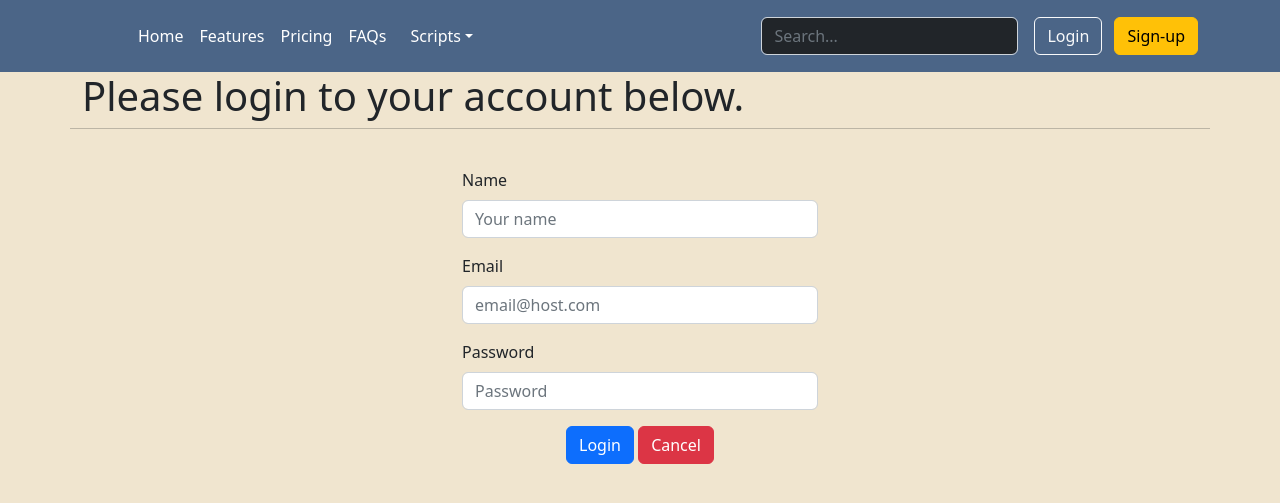
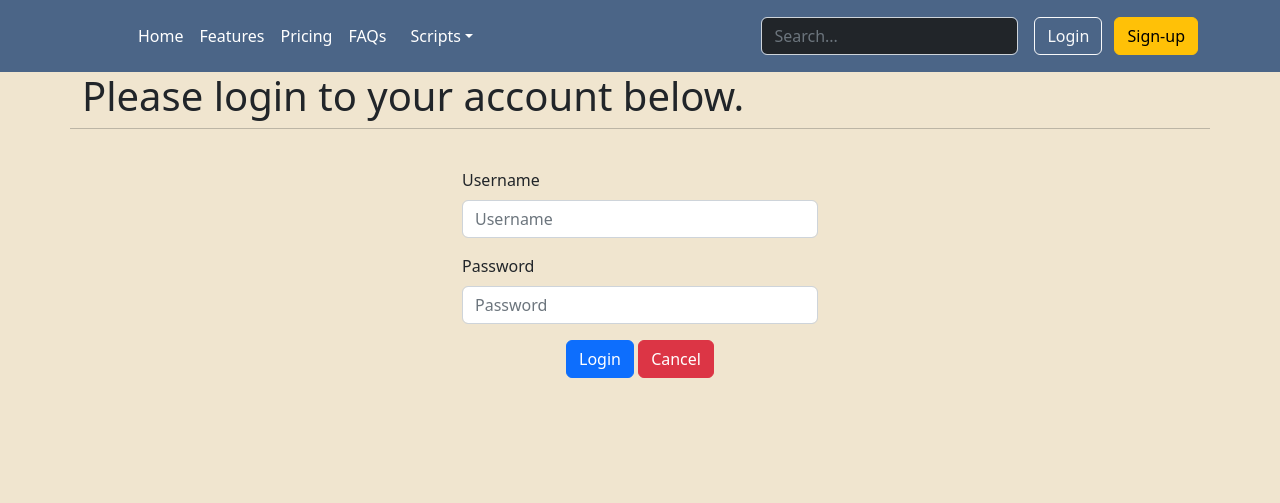
Before and after one commit to teddy-walsh/cs4750-scriptorium, a PHP site: page /?command=login in a window 1280 px wide. Shown: the top 503 px of the page. Run offline with PHP 8.4, Linux system fonts and the light colour scheme; some libraries are stand-ins or nearby versions.

Commit message:
Login is now working (locally)

```diff
--- a/classes/Database.php
+++ b/classes/Database.php
@@ -87,5 +87,27 @@ class Database {
         return $result;
     }
 
+    function user_login($username, $password) {
+        $query = "SELECT * FROM users WHERE (display_name=:username)";
+        $statement = $this->pdo->prepare($query);
+        $statement->bindValue(':username', $username);
+        $statement->execute();
+        $user = $statement->fetch();
+
+        if (!empty($user)) { // it found the user
+            // echo "<pre>";
+            //     print_r($user);
+            // echo "</pre>";
+            if (password_verify($password, $user["password"])) { // pw good?
+                    $_SESSION["username"] = $user["display_name"];
+                    $_SESSION["id"] = $user["user_id"];
+                    header("Location: ?command=home");
+            } else {
+                return false; // gives the error message of unable to authenticate
+            }
+        }
+
+    }
+
 
 }
--- a/classes/ScriptController.php
+++ b/classes/ScriptController.php
@@ -1,6 +1,4 @@
 <?php
-
-// include "db-connect.php";
 
 class ScriptController {
 
@@ -56,6 +54,14 @@ class ScriptController {
 
     // Manage the page for the login page
     public function login() {
+        if (isset($_POST["username"])) {
+            $authenticate = $this->db->user_login($_POST["username"], $_POST["password"]);
+            if ($authenticate) {
+                echo "Welcome";
+            } else {
+                $message = "<div class='alert alert-danger'>Unable to authenticate.</div>";
+            }
+        }
 
         include "templates/login.php";
     }
@@ -79,8 +85,6 @@ class ScriptController {
                     </div>";
             } else {
                 // create a new user
-                $query = "INSERT INTO users(email, display_name, password)
-                            VALUES (:email, :username, :password)";
                 $insert = $this->db->add_user($_POST["email"], $_POST["username"],
                                     password_hash($_POST["password"], PASSWORD_DEFAULT));
 
--- a/styles/head_style.php
+++ b/styles/head_style.php
@@ -55,8 +55,20 @@
             </form>
 
             <div class="text-end">
-                <a href="?command=login" class="btn btn-outline-light me-2" role="button">Login</a>
-                <a href="?command=account-create" class="btn btn-warning" role="button">Sign-up</a>
+                <?php
+                    if(!isset($_SESSION['id'])){ // if the user is not logged in, show the two buttons
+                        echo <<< EOT
+                            <a href="?command=login" class="btn btn-outline-light me-2" role="button">Login</a>
+                            <a href="?command=account-create" class="btn btn-warning" role="button">Sign-up</a>
+                        EOT;
+                    } else {
+                        echo <<< EOT
+                            <a href="?command=logout" class="btn btn-danger" role="button">Logout</a>
+                        EOT;
+                    }
+                ?>
+
+
             </div>
           </div>
         </div>
--- a/templates/account-create.php
+++ b/templates/account-create.php
@@ -4,9 +4,9 @@
     require 'styles/head_style.php';
 
     // on login screen, redirect to home if already logged in
-    // if(isset($_SESSION['id'])){
-    //     header('location:?command=quiz_manage');
-    // }
+    if(isset($_SESSION['id'])){
+        header('location:?command=home');
+    }
     ?>
 
         <div class="container main">
--- a/templates/home.php
+++ b/templates/home.php
@@ -8,4 +8,10 @@
     <p>Hellooooo</p>
   </div>
 
+  <?php
+    if(isset($_SESSION["id"])){ // if the user is logged in
+        echo "<div><p>Welcome back, " . $_SESSION["username"] . "!";
+    }
+?>
+
 <?php require 'styles/foot_style.php'; ?>
--- a/templates/login.php
+++ b/templates/login.php
@@ -5,7 +5,7 @@
 
     // on login screen, redirect to home if already logged in
     if(isset($_SESSION['id'])){
-        header('location:?command=quiz_manage');
+        header('location:?command=home');
     }
     ?>
 
@@ -20,14 +20,10 @@
             <div class="row justify-content-center">
                 <div class="col-sm-4">
 
-                <form action="?command=login" method="post" onsubmit="return validate();">
+                <form action="?command=login" method="post">
                     <div class="mb-3">
-                        <label for="name" class="form-label">Name</label>
-                        <input type="text" class="form-control" placeholder="Your name" id="name" name="name"/>
-                    </div>
-                    <div class="mb-3">
-                        <label for="email" class="form-label">Email</label>
-                        <input type="email" class="form-control" placeholder="email@host.com" id="email" name="email"/>
+                        <label for="username" class="form-label">Username</label>
+                        <input type="text" class="form-control" placeholder="Username" id="username" name="username"/>
                     </div>
                     <div class="mb-3">
                         <label for="password" class="form-label">Password</label>
@@ -42,8 +38,7 @@
                     <a href="?command=logout" class="btn btn-danger cancel">Cancel</a>
                     </div>
                 </form>
-                    <!-- Still regex if JavaScript is disabled -->
-                                <?php
+                <?php
                     if (!empty($message)) {
                         echo $message;
                     }
@@ -52,74 +47,6 @@
             </div>
         </div>
 
-<script>
-    function validate() {
-        var email = document.getElementById("email").value;
-        var password = document.getElementById("password").value;
 
-        if (email.length > 0 && password.length > 8) {
-            return true;
-        }
-
-        alert("Please enter a long enough email and password.")
-        return false;
-    }
-
-    // Password validate function
-    function passwordValidate(len=8) {
-        var password = document.getElementById("password");
-        var submit = document.getElementById("submit");
-        var pwhelp = document.getElementById("pwhelp");
-        var passval = password.value;
-        var uppercase = /[A-Z]/.test(passval);
-        var lowercase = /[a-z]/.test(passval);
-        var number = /[0-9]/.test(passval);
-        console.log(uppercase);
-        // check pass length
-        if (passval.length < len) {
-            password.classList.add("is-invalid");
-            submit.disabled = true;
-            pwhelplen.textContent = "Please enter a "+len +"-character password.";
-        } else {
-            password.classList.remove("is-invalid");
-            submit.disabled = false;
-            pwhelplen.textContent = "";
-        }
-        // check pass uppercase
-        if (!uppercase) {
-            password.classList.add("is-invalid");
-            submit.disabled = true;
-            pwhelpuc.textContent = "Passwords must contain at least 1 uppercase letter (A-Z).";
-        } else {
-            password.classList.remove("is-invalid");
-            submit.disabled = false;
-            pwhelpuc.textContent = "";
-        }
-        // check pass lowercase
-        if (!lowercase) {
-            password.classList.add("is-invalid");
-            submit.disabled = true;
-            pwhelplc.textContent = "Passwords must contain at least 1 lowercase letter (a-z).";
-        } else {
-            password.classList.remove("is-invalid");
-            submit.disabled = false;
-            pwhelplc.textContent = "";
-        }
-        // check pass number
-        if (!number) {
-            password.classList.add("is-invalid");
-            submit.disabled = true;
-            pwhelpnum.textContent = "Passwords must contain at least 1 number (0-9).";
-        } else {
-            password.classList.remove("is-invalid");
-            submit.disabled = false;
-            pwhelpnum.textContent = "";
-        }
-    }
-
-    document.getElementById("password").addEventListener("keyup", function() {
-        passwordValidate(8);
-    });
-</script>
 
 <?php require 'styles/foot_style.php'; ?>
```
